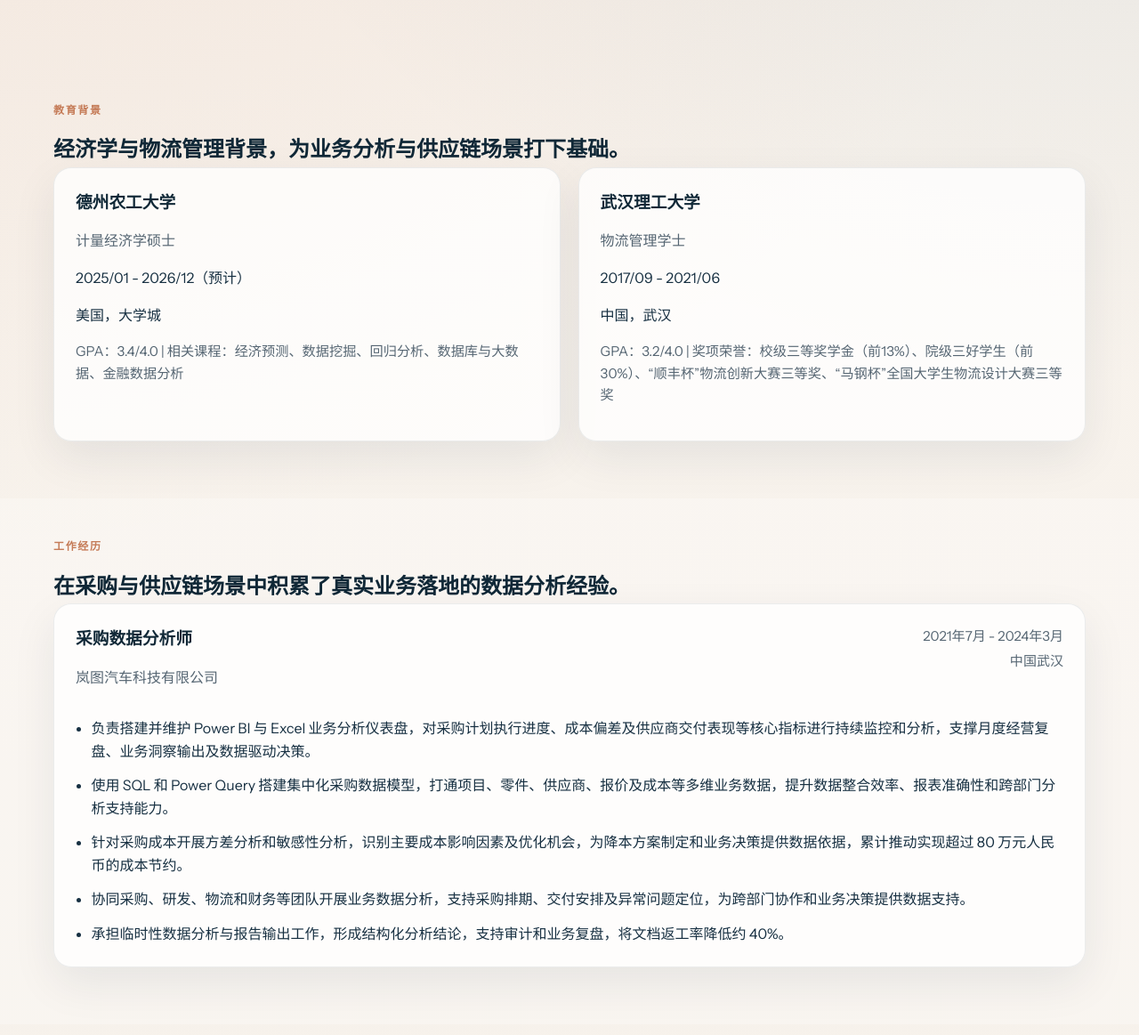
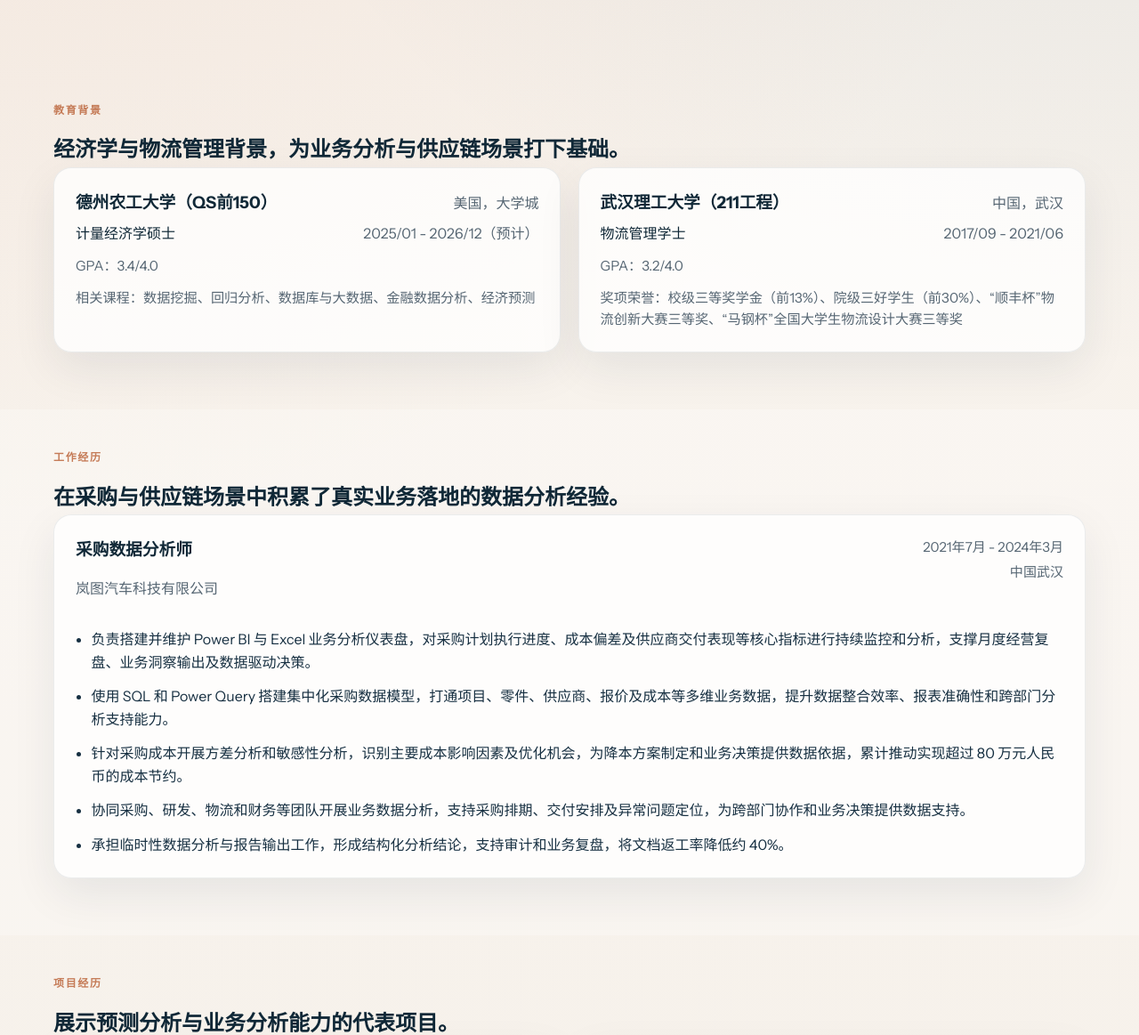
Before and after one commit to jinrui-0310/jinrui-portfolio, a Flask app: page /zh in a window 1280 px wide. Shown: the part 741-1904 px from the top of the page at 89% size. Run offline with Flask 3, Linux system fonts and the light colour scheme; some libraries are stand-ins or nearby versions.

Commit message:
feat: restyle chinese education section

```diff
--- a/app.py
+++ b/app.py
@@ -291,18 +291,20 @@ CHINESE = {
     },
     "education": [
         {
-            "school": "德州农工大学",
+            "school": "德州农工大学（QS前150）",
             "degree": "计量经济学硕士",
             "dates": "2025/01 - 2026/12（预计）",
             "location": "美国，大学城",
-            "details": "GPA：3.4/4.0 | 相关课程：经济预测、数据挖掘、回归分析、数据库与大数据、金融数据分析",
+            "gpa": "GPA：3.4/4.0",
+            "coursework": "相关课程：数据挖掘、回归分析、数据库与大数据、金融数据分析、经济预测",
         },
         {
-            "school": "武汉理工大学",
+            "school": "武汉理工大学（211工程）",
             "degree": "物流管理学士",
             "dates": "2017/09 - 2021/06",
             "location": "中国，武汉",
-            "details": "GPA：3.2/4.0 | 奖项荣誉：校级三等奖学金（前13%）、院级三好学生（前30%）、“顺丰杯”物流创新大赛三等奖、“马钢杯”全国大学生物流设计大赛三等奖",
+            "gpa": "GPA：3.2/4.0",
+            "honors": "奖项荣誉：校级三等奖学金（前13%）、院级三好学生（前30%）、“顺丰杯”物流创新大赛三等奖、“马钢杯”全国大学生物流设计大赛三等奖",
         },
     ],
 }
--- a/static/css/style.css
+++ b/static/css/style.css
@@ -518,6 +518,33 @@ img {
     grid-template-columns: repeat(2, minmax(0, 1fr));
 }
 
+.education-row {
+    display: flex;
+    justify-content: space-between;
+    align-items: baseline;
+    gap: 1rem;
+}
+
+.education-row + .education-row {
+    margin-top: 0.5rem;
+}
+
+.education-meta {
+    margin: 0;
+    color: var(--text-soft);
+    text-align: right;
+    white-space: nowrap;
+}
+
+.education-card .degree {
+    margin: 0;
+    color: var(--heading);
+}
+
+.education-card .education-details {
+    margin: 0.7rem 0 0;
+}
+
 .gpa {
     display: inline-flex;
     margin-top: 0.75rem;
@@ -675,11 +702,13 @@ img {
     }
 
     .timeline-header,
-    .project-topline {
+    .project-topline,
+    .education-row {
         flex-direction: column;
     }
 
-    .timeline-meta {
+    .timeline-meta,
+    .education-meta {
         text-align: left;
     }
 }
--- a/templates/partials/home_zh.html
+++ b/templates/partials/home_zh.html
@@ -28,7 +28,7 @@
     </div>
 </section>
 <section class="content-section" id="about"><div class="container two-column"><div class="section-heading reveal"><p class="eyebrow">关于我</p><h2>{{ data.about.title }}</h2></div><div class="section-copy reveal delay-1"><p>{{ data.about.body }}</p></div></div></section>
-<section class="content-section" id="education"><div class="container"><div class="section-heading reveal"><p class="eyebrow">教育背景</p><h2>经济学与物流管理背景，为业务分析与供应链场景打下基础。</h2></div><div class="education-grid">{% for item in data.education %}<article class="education-card reveal"><h3>{{ item.school }}</h3><p class="degree">{{ item.degree }}</p><p>{{ item.dates }}</p><p>{{ item.location }}</p><p class="education-details">{{ item.details }}</p></article>{% endfor %}</div></div></section>
+<section class="content-section" id="education"><div class="container"><div class="section-heading reveal"><p class="eyebrow">教育背景</p><h2>经济学与物流管理背景，为业务分析与供应链场景打下基础。</h2></div><div class="education-grid">{% for item in data.education %}<article class="education-card reveal"><div class="education-row"><h3>{{ item.school }}</h3><p class="education-meta">{{ item.location }}</p></div><div class="education-row"><p class="degree">{{ item.degree }}</p><p class="education-meta">{{ item.dates }}</p></div>{% if item.gpa %}<p class="education-details">{{ item.gpa }}</p>{% endif %}{% if item.coursework %}<p class="education-details">{{ item.coursework }}</p>{% endif %}{% if item.honors %}<p class="education-details">{{ item.honors }}</p>{% endif %}</article>{% endfor %}</div></div></section>
 <section class="content-section muted-section" id="experience"><div class="container"><div class="section-heading reveal"><p class="eyebrow">工作经历</p><h2>{{ data.experience.title }}</h2></div>{% for item in data.experience["items"] %}<article class="timeline-card reveal delay-1"><div class="timeline-header"><div><h3>{{ item.title }}</h3><p class="timeline-company">{{ item.company }}</p></div><div class="timeline-meta"><span>{{ item.dates }}</span><span>{{ item.location }}</span></div></div><ul class="achievement-list">{% for bullet in item.bullets %}<li>{{ bullet }}</li>{% endfor %}</ul></article>{% endfor %}</div></section>
 <section class="content-section" id="projects"><div class="container"><div class="section-heading reveal"><p class="eyebrow">项目经历</p><h2>展示预测分析与业务分析能力的代表项目。</h2></div><div class="projects-grid">{% for project in data.projects %}<article class="project-card reveal"><div class="project-topline"><span>{{ project.time }}</span><div class="tag-list compact">{% for tag in project.tags %}<span>{{ tag }}</span>{% endfor %}</div></div><h3>{{ project.title }}</h3><p>{{ project.summary }}</p><a class="button button-primary" href="{{ project.url }}">查看项目</a></article>{% endfor %}</div><div class="section-action"><a class="button button-secondary" href="/zh/projects">项目列表</a></div></div></section>
 <section class="content-section muted-section" id="skills"><div class="container"><div class="section-heading reveal"><p class="eyebrow">技能</p><h2>覆盖数据清洗、建模、可视化与业务分析流程的工具栈。</h2></div><div class="skills-grid">{% for category, items in data.skills.items() %}<article class="skill-card reveal"><h3>{{ category }}</h3><div class="pill-list">{% for item in items %}<span>{{ item }}</span>{% endfor %}</div></article>{% endfor %}</div></div></section>
```
